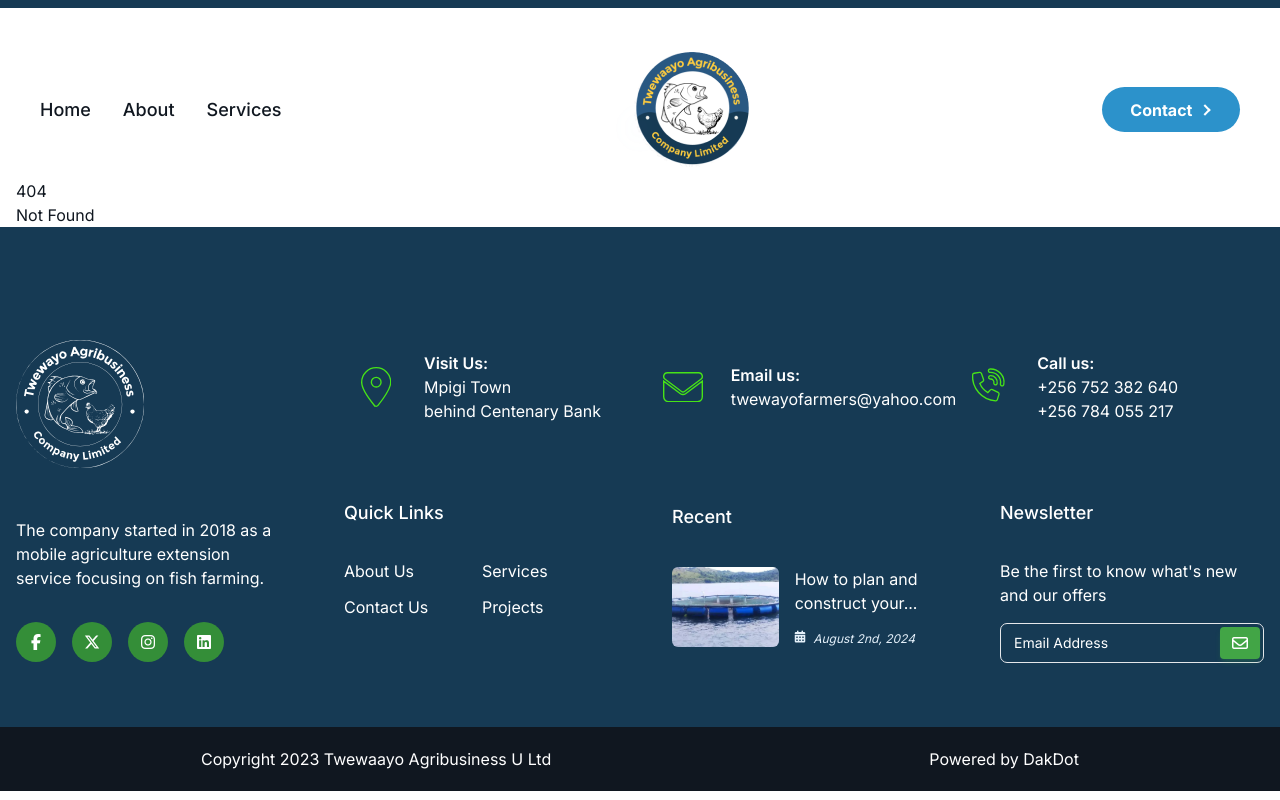
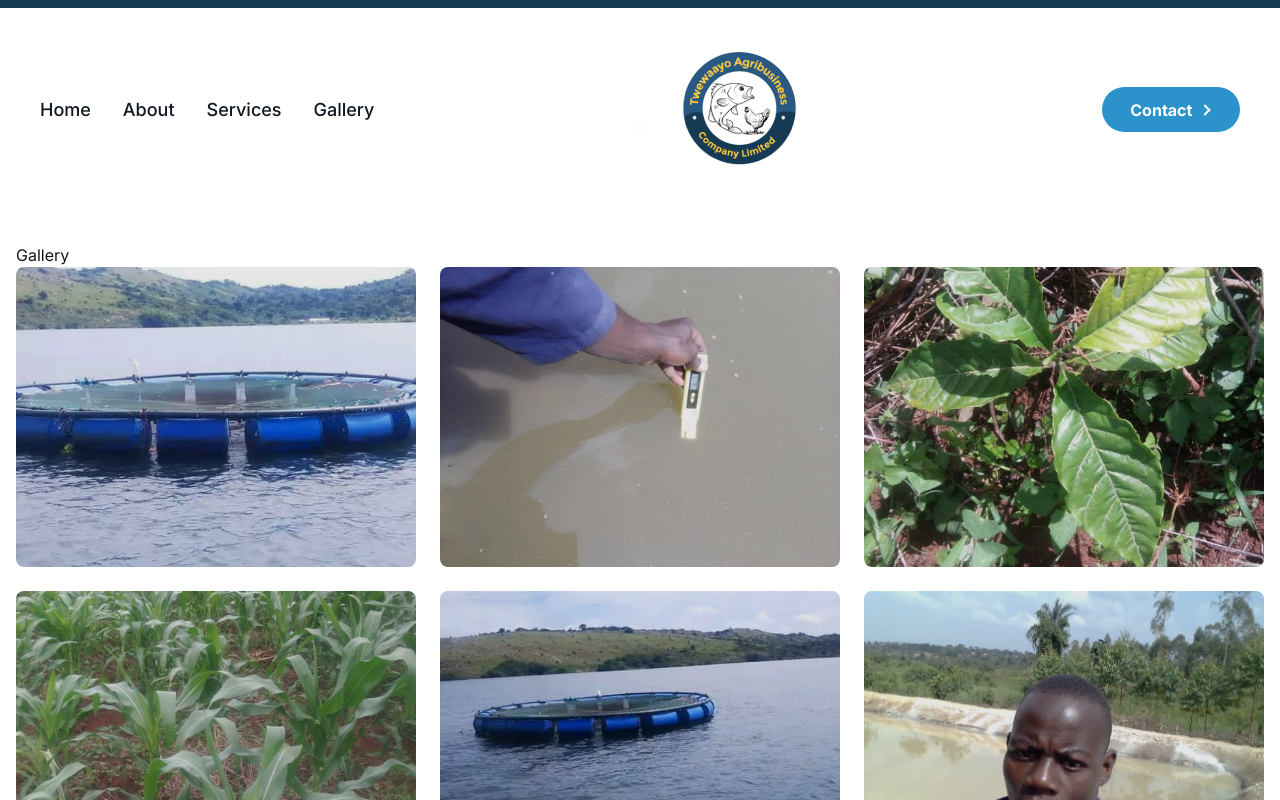
Before and after one commit to eliHeist/twewaayo, a SvelteKit app: page /gallery in a window 1280 px wide. Before the commit this address had no page. Shown: the top 800 px of the page. Built offline with nearby package versions, Linux system fonts and the light colour scheme.

Commit message:
add gallery

```diff
--- a/src/lib/nav.svelte
+++ b/src/lib/nav.svelte
@@ -10,6 +10,7 @@
                     <li><a href="/" class="">Home</a></li>
                     <li><a href="/about" class="">About</a></li>
                     <li><a href="/services" class="">Services</a></li>
+                    <li><a href="/gallery" class="">Gallery</a></li>
                     <!-- <li><a href="#" class="">Contact</a></li> -->
                 </ul>
             </div>
--- a/src/routes/contact/+page.svelte
+++ b/src/routes/contact/+page.svelte
@@ -1,42 +1,65 @@
-
-
+<script></script>
 
 <!-- Section Contact -->
 <section>
     <!-- Contact Container -->
     <div class="mx-auto w-full max-w-7xl py-16">
         <!-- Component -->
-      <div class="grid items-center gap-8 sm:gap-20 lg:grid-cols-2 xl:grid-cols-5">
+        <div
+            class="grid items-center gap-8 sm:gap-20 lg:grid-cols-2 xl:grid-cols-5">
             <!-- Contact Text -->
             <div class="flex max-w-2xl flex-col items-start xl:col-span-3">
-          <h2 class="mb-6 text-3xl font-bold text-primary-950 md:text-5xl">Let's build something exciting together!</h2>
-          <p class="mb-6 max-w-lg pb-4 text-primary-900">Use the information below to contact us, we are very eager to come up with solutions with you for your Agro needs.</p>
+                <h2
+                    class="mb-6 text-3xl font-bold text-primary-950 md:text-5xl">
+                    Let's build something exciting together!
+                </h2>
+                <p class="mb-6 max-w-lg pb-4 text-primary-900">
+                    Use the information below to contact us, we are very eager
+                    to come up with solutions with you for your Agro needs.
+                </p>
 
                 <div class="grid gap-y-8">
                     <div class="flex items-center gap-4">
-                <i class="fa-solid fa-location-dot text-4xl text-center text-primary-600"></i>
+                        <i
+                            class="fa-solid fa-location-dot text-4xl text-center text-primary-600"
+                        ></i>
                         <div class="grid">
-                  <h6 class="font-bold text-primary-900">Head office</h6>
-                  <p class="text-sm text-grey-700">Maya before Meru Fuel Station, Kampala-Masaka Highway</p>
+                            <h6 class="font-bold text-primary-900">
+                                Head office
+                            </h6>
+                            <p class="text-sm text-grey-700">
+                                Maya before Meru Fuel Station, Kampala-Masaka
+                                Highway
+                            </p>
                         </div>
                     </div>
                     <div class="flex items-center gap-4">
-                <i class="fa-solid fa-location-dot text-4xl text-center text-primary-600"></i>
+                        <i
+                            class="fa-solid fa-location-dot text-4xl text-center text-primary-600"
+                        ></i>
                         <div class="grid">
                             <h6 class="font-bold text-primary-900">Office 2</h6>
-                  <p class="text-sm text-grey-700">Mpigi Town, behind Centenary Bank</p>
+                            <p class="text-sm text-grey-700">
+                                Mpigi Town, behind Centenary Bank
+                            </p>
                         </div>
                     </div>
                     <div class="flex items-center gap-4">
-                <i class="fa-solid fa-envelope-open-text text-4xl text-center text-primary-600"></i>
+                        <i
+                            class="fa-solid fa-envelope-open-text text-4xl text-center text-primary-600"
+                        ></i>
                         <div class="grid">
                             <h6 class="font-bold text-primary-900">Email</h6>
                             <p class="text-sm text-grey-700">
-                    <a href="mailto:twewayofarmers@yahoo.com">twewayofarmers@yahoo.com</a></p>
+                                <a href="mailto:twewayofarmers@yahoo.com"
+                                    >twewayofarmers@yahoo.com</a>
+                            </p>
                         </div>
                     </div>
                     <div class="flex items-center gap-4">
-                <i class="fa-solid fa-phone text-4xl text-center text-primary-600"></i>
+                        <i
+                            class="fa-solid fa-phone text-4xl text-center text-primary-600"
+                        ></i>
                         <div class="grid">
                             <h6 class="font-bold text-primary-900">Email</h6>
                             <p class="text-sm text-grey-700 grid">
@@ -47,27 +70,46 @@
                         </div>
                     </div>
                 </div>
-
             </div>
             <!-- Contact Form Container -->
-        <div class="bg-secondary-100 p-8 lg:p-12 text-center xl:col-span-2">
+            <div class="bg-primary-100 p-8 lg:p-12 text-center xl:col-span-2">
                 <!-- Contact Form Title -->
                 <h3 class="text-2xl font-bold md:text-3xl">Send a message</h3>
                 <!-- Contact Form -->
-          <form class="mx-auto mb-4 max-w-sm text-left" name="wf-form-password" method="get">
+                <form
+                    class="mx-auto mb-4 max-w-sm text-left"
+                    name="wf-form-password"
+                    method="get">
                     <div class="mb-4 flex flex-col gap-y-2">
-              <label for="name-2" class="mb-1 font-medium">Your Name</label>
-              <input type="text" class="h-9 w-full bg-white px-3 py-6 text-sm text-dark-600" placeholder="" required="" />
+                        <label for="name-2" class="mb-1 font-medium"
+                            >Your Name</label>
+                        <input
+                            type="text"
+                            class="h-9 w-full bg-white px-3 py-6 text-sm text-dark-600"
+                            placeholder=""
+                            required="" />
                     </div>
                     <div class="mb-4 flex flex-col gap-y-2">
-              <label for="name-2" class="mb-1 font-medium">Email Address</label>
-              <input type="text" class="h-9 w-full bg-white px-3 py-6 text-sm text-dark-600" placeholder="" required="" />
+                        <label for="name-2" class="mb-1 font-medium"
+                            >Email Address</label>
+                        <input
+                            type="text"
+                            class="h-9 w-full bg-white px-3 py-6 text-sm text-dark-600"
+                            placeholder=""
+                            required="" />
                     </div>
                     <div class="mb-8 flex flex-col gap-y-2">
-              <label for="field-3" class="mb- font-medium">Message</label>
-              <textarea placeholder="" class="h-auto min-h-[186px] w-full overflow-auto bg-white px-3 py-2 text-sm text-dark-600"> </textarea>
+                        <label for="field-3" class="mb- font-medium"
+                            >Message</label>
+                        <textarea
+                            placeholder=""
+                            class="h-auto min-h-[186px] w-full overflow-auto bg-white px-3 py-2 text-sm text-dark-600">
+                        </textarea>
                     </div>
-            <input type="submit" value="Send email" class="inline-block w-full cursor-pointer bg-secondary-500 px-6 py-4 text-center font-semibold text-white transition [box-shadow:rgba(66,_167,_70,_0.3)_-8px_8px] hover:[box-shadow:rgb(66,_167,_70)_0px_0px] hover:bg-secondary-600" />
+                    <input
+                        type="submit"
+                        value="Send email"
+                        class="inline-block w-full cursor-pointer bg-primary-500 px-6 py-4 text-center font-semibold text-white transition [box-shadow:rgba(29,_116,_172,_0.3)_-8px_8px] hover:[box-shadow:rgb(29,_116,_172)_0px_0px] hover:bg-primary-600" />
                 </form>
             </div>
         </div>
--- /dev/null
+++ b/src/routes/gallery/+page.svelte
@@ -0,0 +1,85 @@
+<script lang="ts">
+    import { gsap } from "gsap";
+
+    const images = [
+        "IMG-20240422-WA0002.jpg",
+        "IMG-20240422-WA0012.jpg",
+        "IMG-20240422-WA0022.jpg",
+        "IMG-20240422-WA0032.jpg",
+        "IMG-20240422-WA0003.jpg",
+        "IMG-20240422-WA0013.jpg",
+        "IMG-20240422-WA0023.jpg",
+        "IMG-20240422-WA0033.jpg",
+        "IMG-20240422-WA0004.jpg",
+        "IMG-20240422-WA0014.jpg",
+        "IMG-20240422-WA0024.jpg",
+        "IMG-20240422-WA0034.jpg",
+        "IMG-20240422-WA0005.jpg",
+        "IMG-20240422-WA0015.jpg",
+        "IMG-20240422-WA0025.jpg",
+        "IMG-20240422-WA0035.jpg",
+        "IMG-20240422-WA0006.jpg",
+        "IMG-20240422-WA0016.jpg",
+        "IMG-20240422-WA0026.jpg",
+        "IMG-20240422-WA0036.jpg",
+        "IMG-20240422-WA0007.jpg",
+        "IMG-20240422-WA0017.jpg",
+        "IMG-20240422-WA0027.jpg",
+        "IMG-20240422-WA0037.jpg",
+        "IMG-20240422-WA0008.jpg",
+        "IMG-20240422-WA0018.jpg",
+        "IMG-20240422-WA0028.jpg",
+        "IMG-20240422-WA0086.jpg",
+        "IMG-20240422-WA0009.jpg",
+        "IMG-20240422-WA0019.jpg",
+        "IMG-20240422-WA0029.jpg",
+        "IMG-20240422-WA0010.jpg",
+        "IMG-20240422-WA0020.jpg",
+        "IMG-20240422-WA0030.jpg",
+        "IMG-20240422-WA0011.jpg",
+        "IMG-20240422-WA0021.jpg",
+        "IMG-20240422-WA0031.jpg",
+    ];
+
+    function showFullImage(event: Event) {
+        const image = event.target as HTMLImageElement;
+    }
+</script>
+
+<section class="pt-16 pb-32">
+    <h1>Gallery</h1>
+    <div class="gallery">
+        {#each images as image}
+            <img class="image" src="/img/{image}" alt="Image" on:click="{showFullImage}" />
+        {/each}
+    </div>
+</section>
+
+<dialog class="modal">
+    <img src="" alt="Image" class="image" />
+</dialog>
+
+<style lang="scss">
+    .gallery {
+        display: grid;
+        grid-template-columns: repeat(auto-fit, minmax(300px, 1fr));
+        gap: 1.5rem;
+
+        .image {
+            width: 100%;
+            height: 100%;
+            object-fit: cover;
+            aspect-ratio: 4/3;
+            border-radius: .5rem;
+            transition: all .5s ease-in-out;
+            filter: brightness(.9);
+
+            &:hover {
+                box-shadow: .15rem .25rem .25rem rgba(126, 136, 143, 0.3);
+                filter: brightness(1);
+                scale: 1.05;
+                rotate: 1deg;
+            }
+        }
+    }
+</style>
--- a/src/routes/services/+page.svelte
+++ b/src/routes/services/+page.svelte
@@ -1,4 +1,4 @@
-
+<script></script>
 
 <section class="py-16">
     <h2 class="text-4xl font-semibold text-primary-950">
```
Lines whose indentation alone changed are shown as unchanged.
